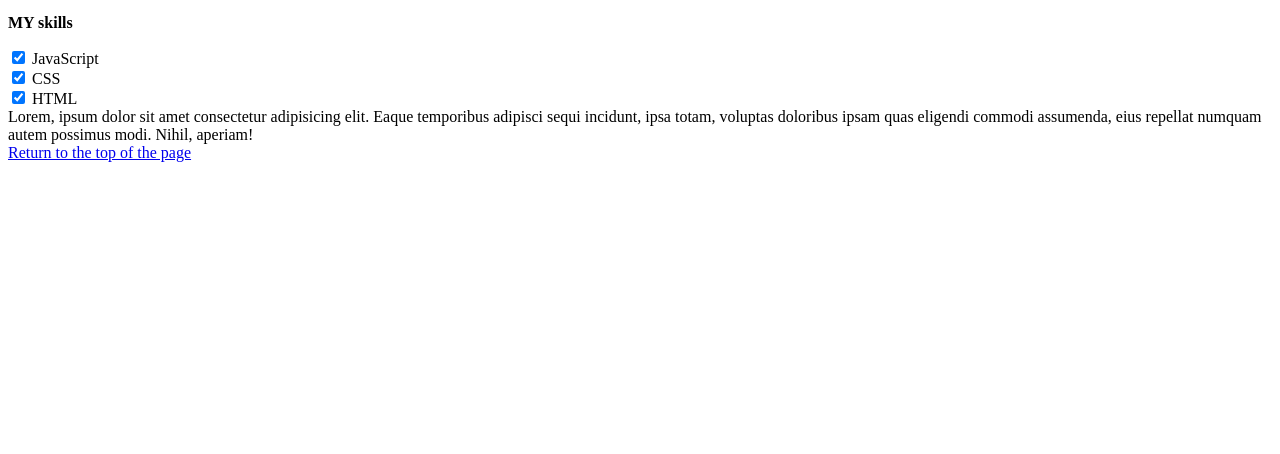
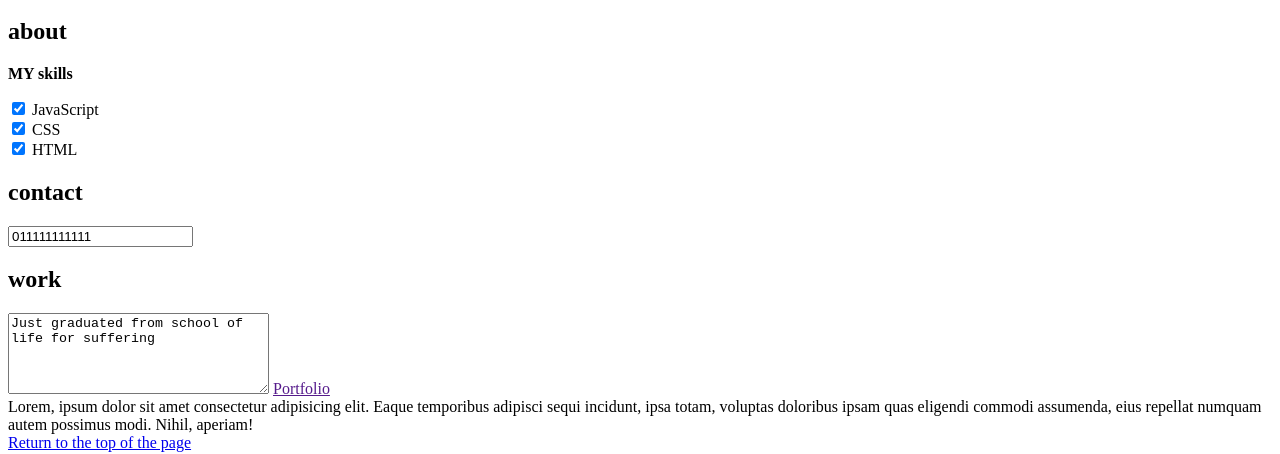
Before and after one commit to MohamedEssam12/HTML_checkpiont, a plain HTML site: page index.html in a window 1280 px wide. Shown: the part 644-1098 px from the top of the page. Before the commit the page ends 814 px from the top, so only its background shows below. Drawn offline with Linux system fonts and the light colour scheme.

Commit message:
HTML_chekpiont

```diff
--- a/index.html
+++ b/index.html
@@ -32,6 +32,7 @@
         <figcaption><b>About Me</b></figcaption>
       </figure>
 
+      <h2>about</h2>
       <form action="">
         <p><b>MY skills</b></p>
         <div>
@@ -46,6 +47,22 @@
           <input type="checkbox" id="type3" name="type" checked />
           <label for="type3">HTML</label>
         </div>
+        </form>
+
+        <h2>contact</h2>
+        <form action="">
+            <div>
+                <input type="number" required placeholder="number" value="011111111111" name="number" readonly>
+            </div>
+        </form>
+
+        <h2>work</h2>
+        <form action="">
+            <div>
+                <textarea name="work" id="work" cols="30" rows="5" placeholder="MY work">Just graduated from school of life for suffering</textarea>
+                <a href="" title="piece of my shitty work">Portfolio</a>
+            </div>
+        </form>
     </section>
 
     <footer>
```
